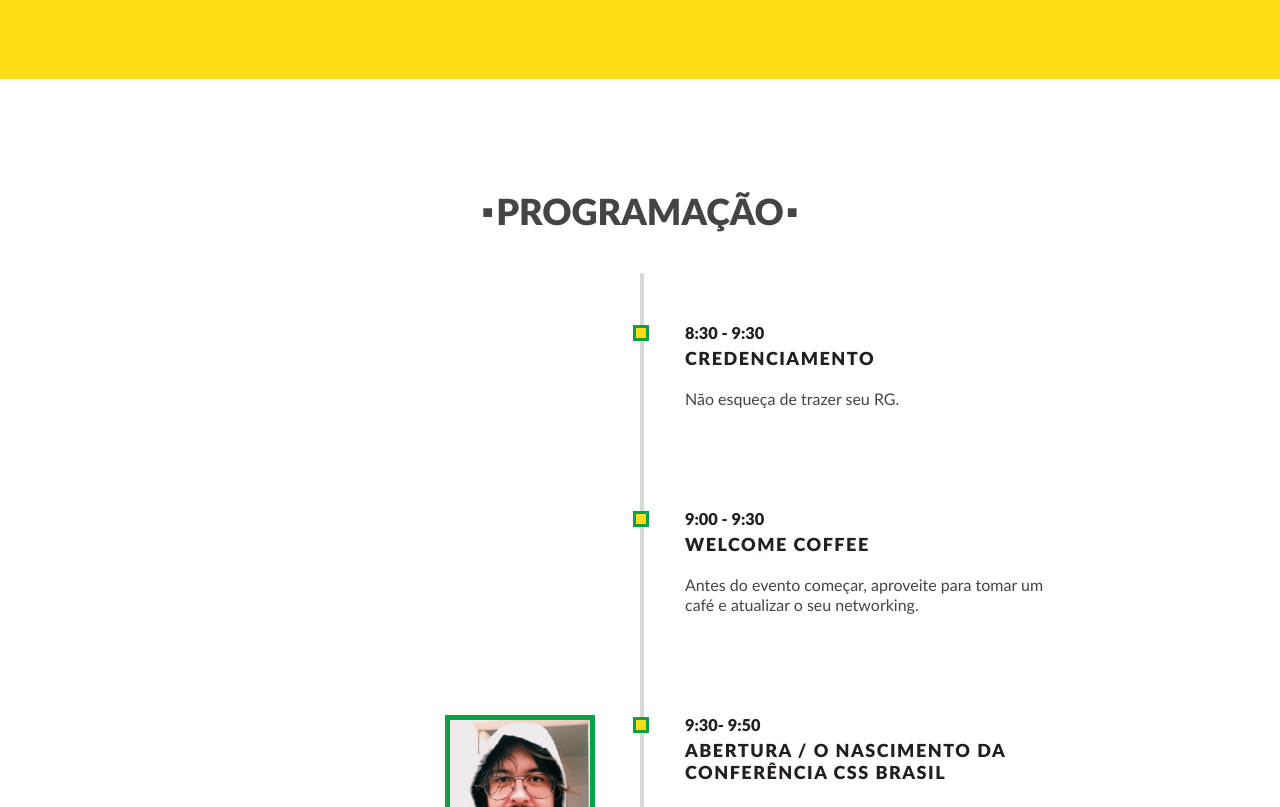
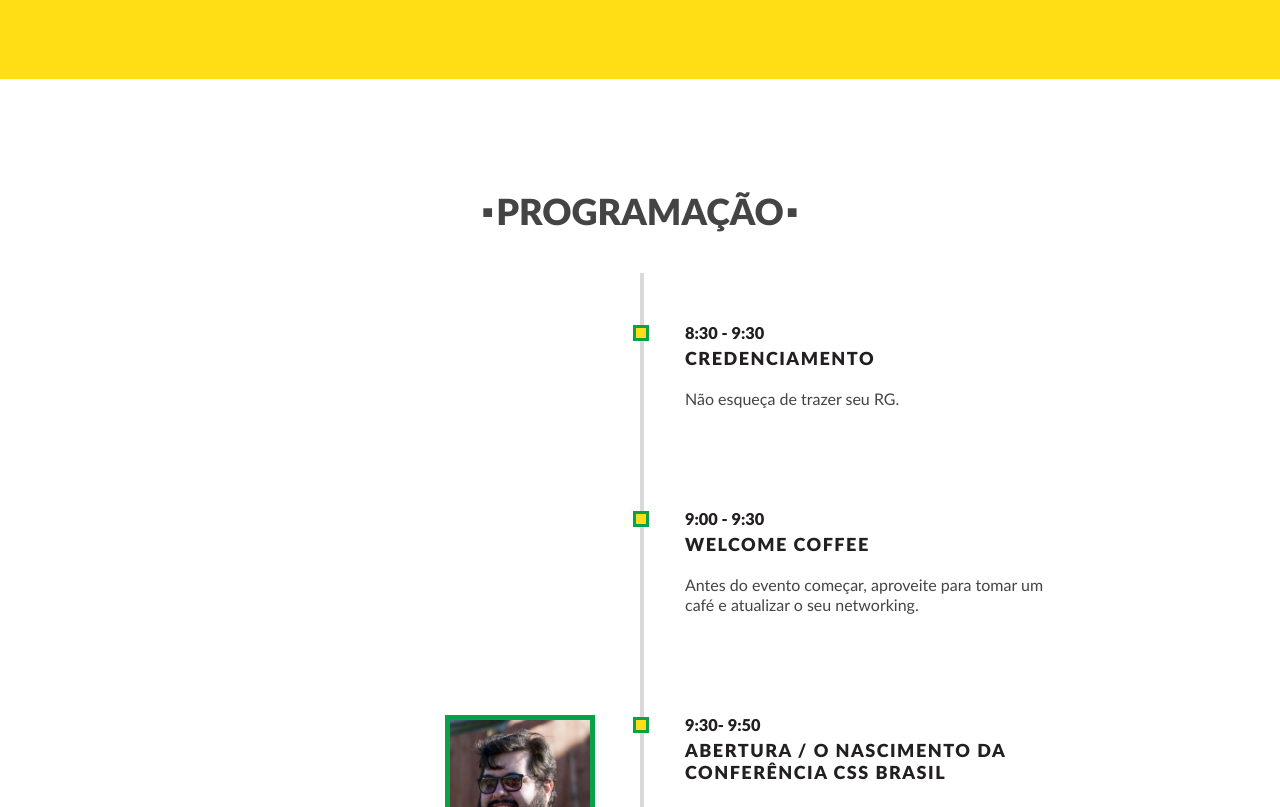
Before and after one commit to conferenciacssbrasil/website, a website: page index.html in a window 1280 px wide. Shown: the part 2523-3330 px from the top of the page. Drawn offline with Linux system fonts and the light colour scheme.

Commit message:
Updates photo of Daniel

```diff
--- a/index.html
+++ b/index.html
@@ -178,7 +178,7 @@
                         <li class="speaker-item">
                             <a href="https://twitter.com/danielfilho" class="speaker-thumb" data-social="@danielfilho"target="_blank">
                                 <h3 class="speaker-title">Daniel Filho</h3>
-                                <img class="speaker-img" src="build/img/speakers/daniel-filho.jpg" alt="Foto do Daniel Filho">
+                                <img class="speaker-img" src="build/img/speakers/daniel_filho.jpg" alt="Foto do Daniel Filho">
                             </a>
                         </li>
                         <li class="speaker-item">
@@ -239,7 +239,7 @@
                         <li>
                             <div class="box-speaker">
                                 <div class="box-speaker-media">
-                                    <img alt="Foto do Daniel Filho" src="build/img/speakers/daniel-filho.jpg">
+                                    <img alt="Foto do Daniel Filho" src="build/img/speakers/daniel_filho.jpg">
                                 </div>
                                 <h3 class="sub-title">Daniel Filho</h3>
                                 <p>Desenvolvedor especialista na <a href="http://netshoes.com.br" target="_blank">Netshoes</a></p>
@@ -427,7 +427,7 @@
 
                     <div class="box-presenter">
                         <h3 class="title">Apresentador</h3>
-                        <img class="presenter-media" src="build/img/speakers/daniel-filho.jpg" alt="Daniel Filho, apresentador da Conferência CSS Brasil">
+                        <img class="presenter-media" src="build/img/speakers/daniel_filho.jpg" alt="Daniel Filho, apresentador da Conferência CSS Brasil">
                         <h4 class="sub-title">Daniel Filho</h4>
                     </div>
                 </div>
```
Also changed, not shown: build/img/speakers/daniel-filho.jpg (deleted), build/img/speakers/daniel_filho.jpg (added).
